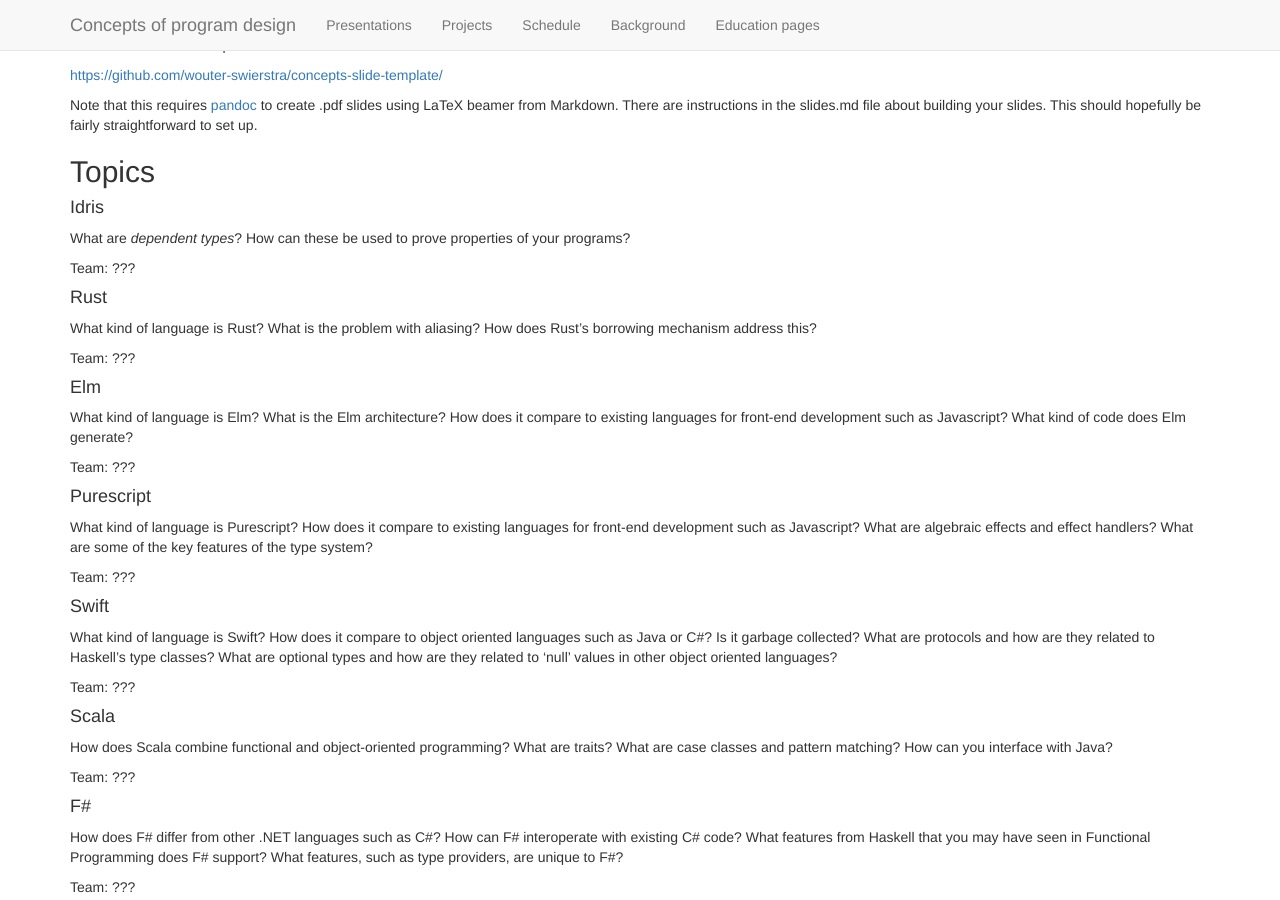
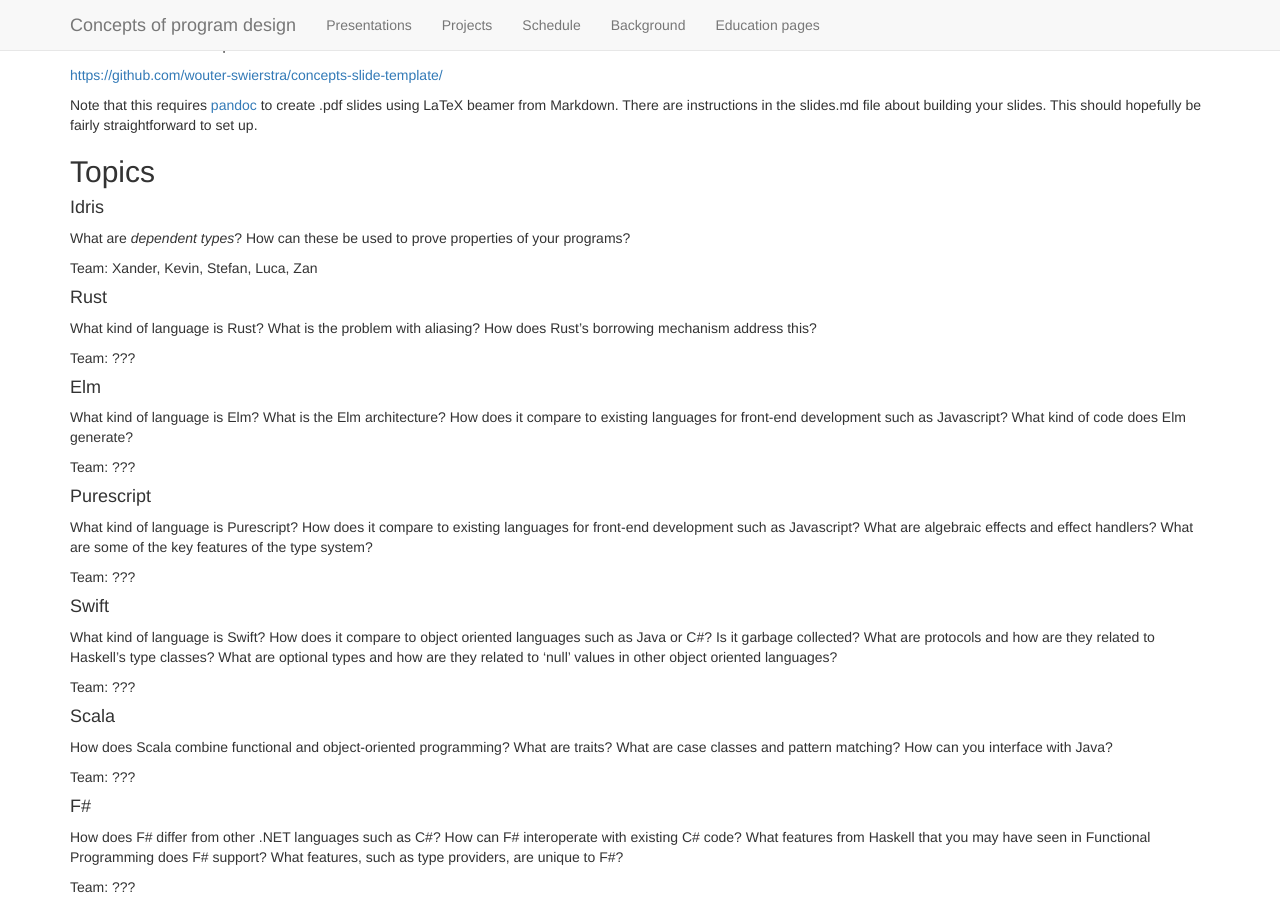
Before and after one commit to ppanteliadis/2017-CPD, a Jekyll site: the page built from presentations.md, in a window 1280 px wide and 900 px high, scrolled down 587 px. Built offline with Jekyll 4.4.1, drawn with Linux system fonts in a browser that asks for light colours; nearby versions of some CDN libraries.

Commit message:
Presentation: Idris

```diff
--- a/presentations.md
+++ b/presentations.md
@@ -62,7 +62,7 @@
 What are *dependent types*? How can these be used to prove properties
 of your programs?
 
-Team: ???
+Team: Xander, Kevin, Stefan, Luca, Zan
 
 #### Rust
 
```
